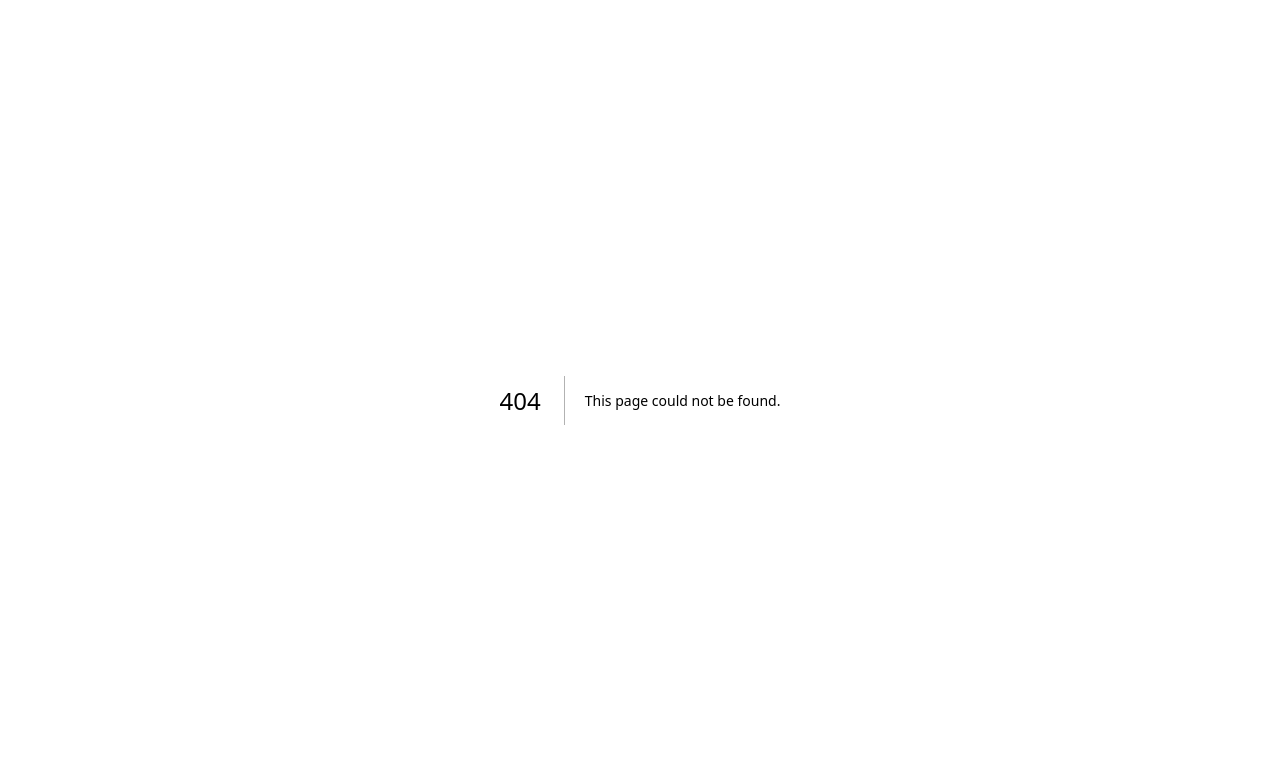
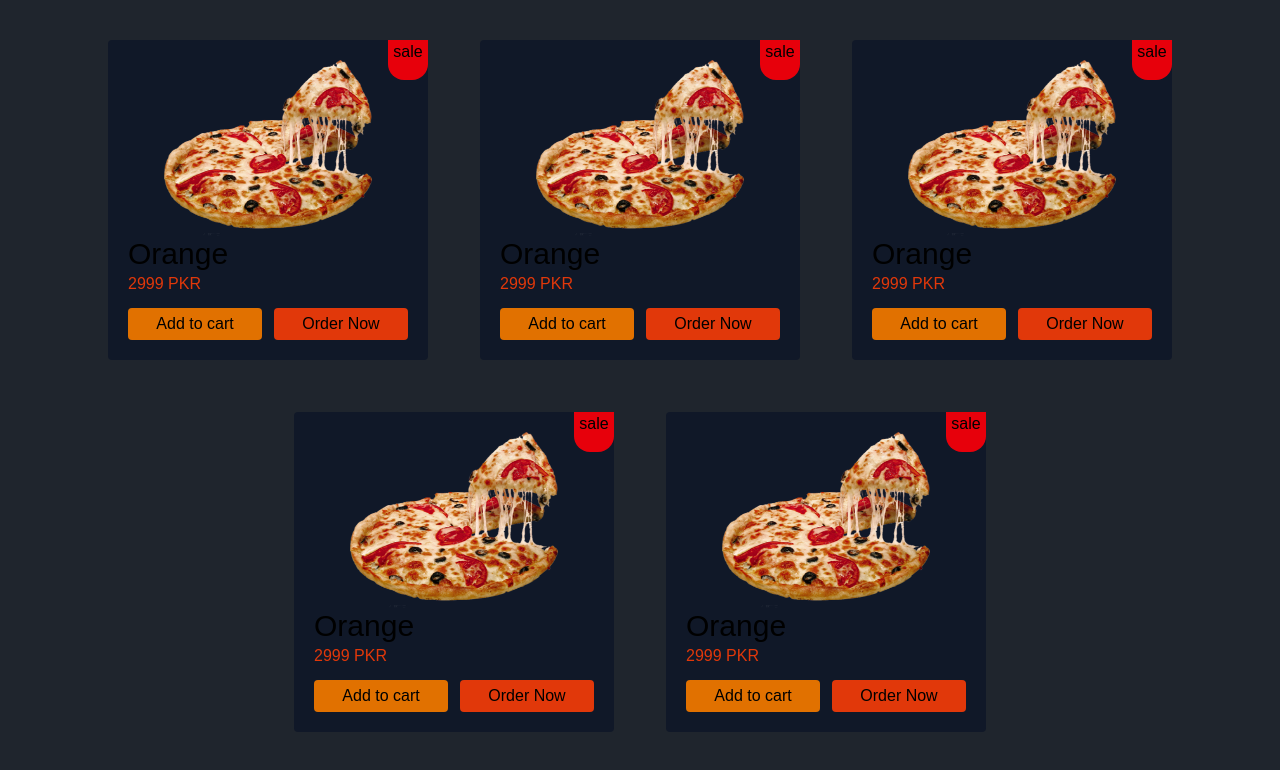
Before and after one commit to Farooqfar/Foody, a Next.js app: page /user/offer in a window 1280 px wide. Before the commit this address had no page. Shown: the top 770 px of the page. Built offline with nearby package versions, Linux system fonts and the light colour scheme.

Commit message:
offer page

```diff
--- /dev/null
+++ b/src/app/(root)/user/offer/page.js
@@ -0,0 +1,17 @@
+"use client";
+import Cards from "@/app/components/Cards";
+import React from "react";
+
+export default function page() {
+  return (
+    <>
+      <section className="w-full flex justify-center items-center gap-3 flex-wrap mt-5">
+        <Cards />
+        <Cards />
+        <Cards />
+        <Cards />
+        <Cards />
+      </section>
+    </>
+  );
+}
--- /dev/null
+++ b/src/app/(root)/user/regular/page.js
@@ -0,0 +1,17 @@
+"use client";
+import Cards from "@/app/components/Cards";
+import React from "react";
+
+export default function page() {
+  return (
+    <>
+      <section className="w-full flex justify-center items-center gap-3 flex-wrap mt-5">
+        <Cards />
+        <Cards />
+        <Cards />
+        <Cards />
+        <Cards />
+      </section>
+    </>
+  );
+}
--- a/src/app/components/Cards.jsx
+++ b/src/app/components/Cards.jsx
@@ -34,7 +34,7 @@ export default function Cards({ slug }) {
             Add to cart
           </Link>
           <Link
-            href={`auth/order/${slug}`}
+            href={`user/order/${slug}`}
             className="block w-full text-center rounded p-1 bg-[#E1380A] hover:bg-red-700 transition-all duration-300 ease-out mt-3"
           >
             Order Now
--- a/src/app/components/Navbar.jsx
+++ b/src/app/components/Navbar.jsx
@@ -23,13 +23,13 @@ export default function Navbar({ addCart, setaddcart }) {
         >
           <ul className="flex justify-center items-center gap-10 max-md:h-full max-md:flex-col">
             <li className="relative text-md uppercase hover:text-[#E1380A] before:absolute before:content-[''] before:w-0 before:h-0.5 before:bottom-0 before:bg-[#E1380A] before:left-0 hover:before:w-full before:transition-all  transition-all duration-300">
-              <Link href="#">Home</Link>
+              <Link href="/">Home</Link>
             </li>
             <li className="relative text-md uppercase hover:text-[#E1380A] before:absolute before:content-[''] before:w-0 before:h-0.5 before:bottom-0 before:bg-[#E1380A] before:left-0 hover:before:w-full before:transition-all  transition-all duration-300">
-              <Link href="#">Offers</Link>
+              <Link href="/user/offer">Offers</Link>
             </li>
             <li className="relative text-md uppercase hover:text-[#E1380A] before:absolute before:content-[''] before:w-0 before:h-0.5 before:bottom-0 before:bg-[#E1380A] before:left-0 hover:before:w-full before:transition-all  transition-all duration-300">
-              <Link href="#">regular</Link>
+              <Link href="/user/regular">regular</Link>
             </li>
             <li className="relative text-md uppercase hover:text-[#E1380A] before:absolute before:content-[''] before:w-0 before:h-0.5 before:bottom-0 before:bg-[#E1380A] before:left-0 hover:before:w-full before:transition-all  transition-all duration-300">
               <Link href="#">contactus</Link>
--- a/src/app/page.js
+++ b/src/app/page.js
@@ -12,7 +12,7 @@ export default function page() {
     <>
       <main className="w-full h-screen overflow-x-hidden  flex flex-col items-center p-5">
         <Navbar addCart={addCart} setaddcart={setaddcart} />
-        <section className="w-full  flex bg-linear-to-tl to-black from-gray-800 p-5 max-md:flex-col">
+        <section className="w-full  flex bg-linear-to-tl to-black from-gray-800 p-5 max-md:flex-col max-md:gap-10">
           <div className="w-[50%] h-full  flex flex-col justify-center gap-10 max-md:w-full">
             <h1 className="text-white">Premium Restaurant</h1>
             <h1 className="text-white font-bold text-9xl max-lg:text-7xl max-sm:text-6xl">
```
Also changed, not shown: src/app/(root)/user/order/[slug]/page.js (renamed from src/app/(root)/auth/order/[slug]/page.js).
